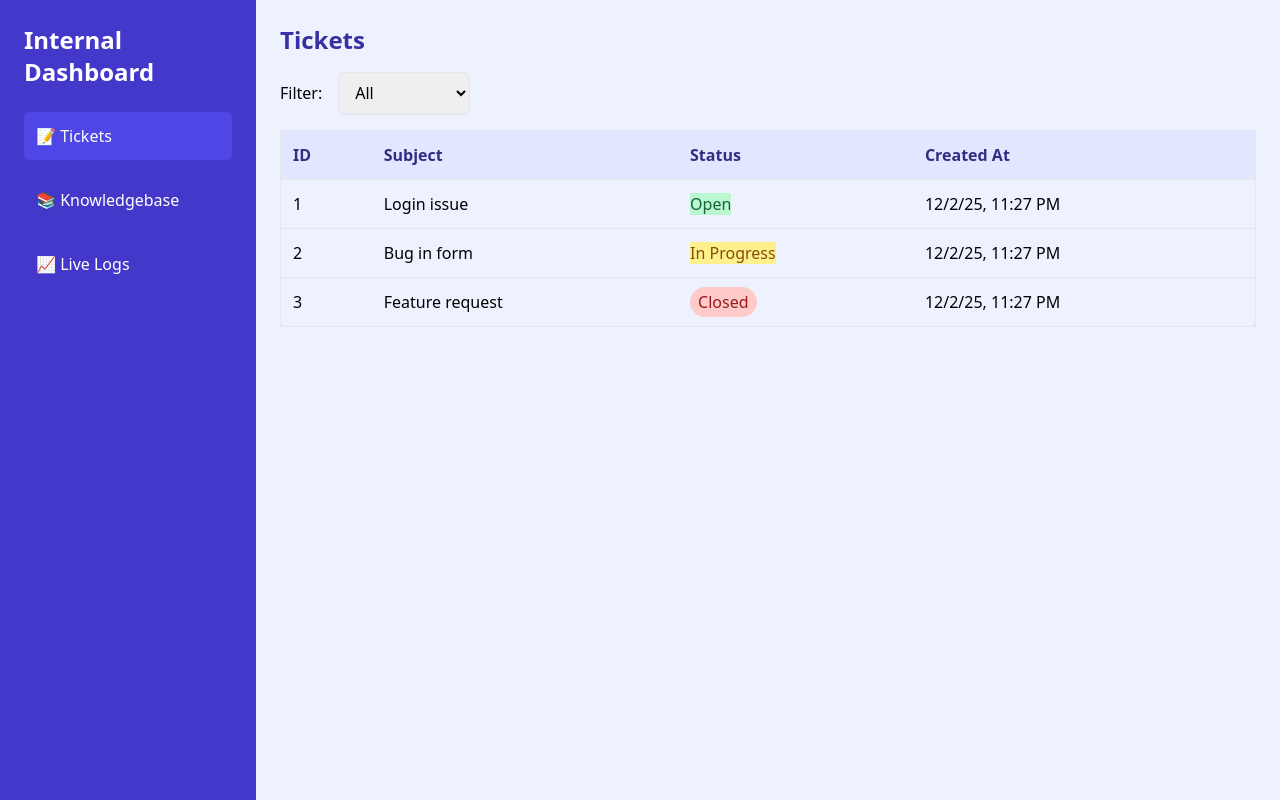
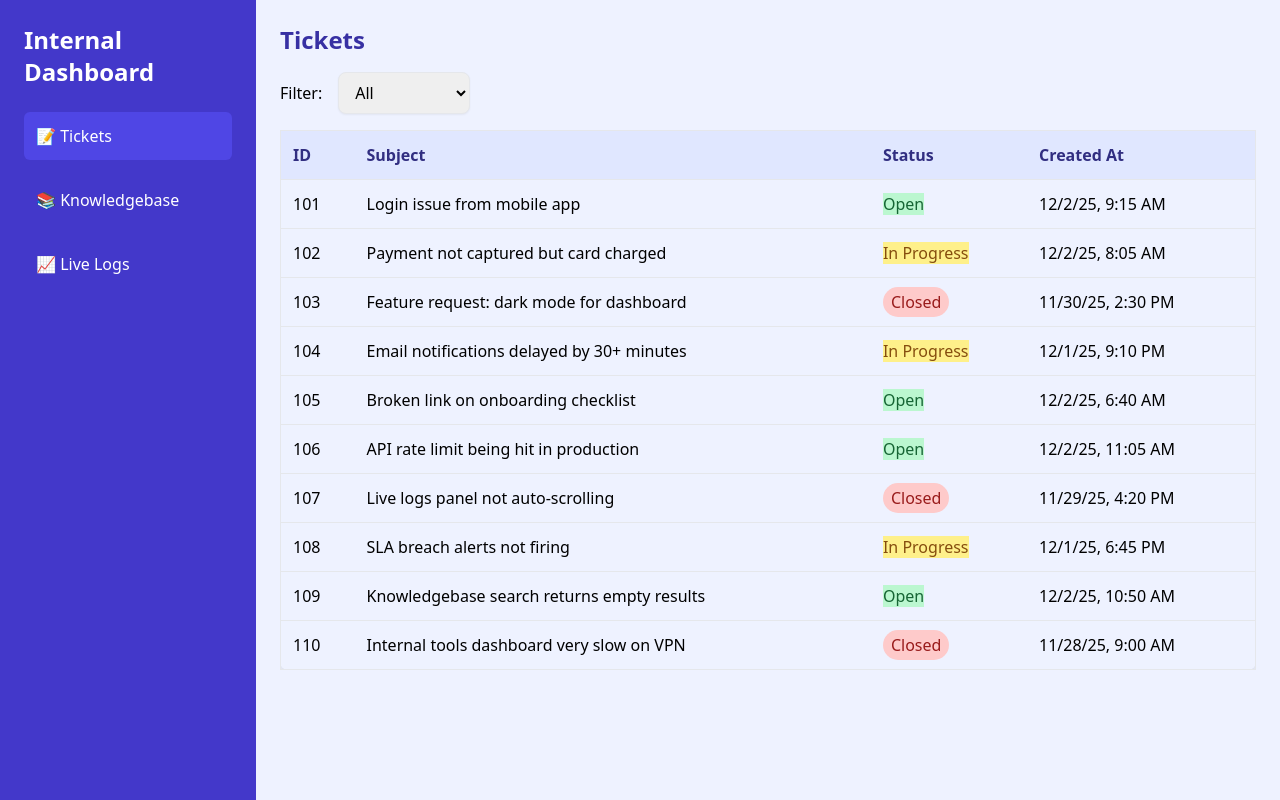
Before and after one commit to Rachit2030/Coding-Assessment, an Angular app in the folder messaging_app/webpage/: page /tickets in a window 1280 px wide. Built offline with nearby package versions, Linux system fonts and the light colour scheme.

Commit message:
Fixed Tickets filtering

```diff
--- a/messaging_app/webpage/src/app/ticket-viewer/ticket-viewer.component.html
+++ b/messaging_app/webpage/src/app/ticket-viewer/ticket-viewer.component.html
@@ -1,42 +1 @@
-<div class="space-y-4">
-  <h3 class="text-2xl font-semibold text-indigo-800">Tickets</h3>
-
-  <div class="flex flex-wrap items-center space-x-4">
-    <label class="font-medium">Filter:</label>
-    <select [(ngModel)]="filter"
-            class="px-3 py-2 border rounded-lg shadow-sm focus:ring focus:ring-indigo-300">
-      <option value="">All</option>
-      <option value="Open">Open</option>
-      <option value="In Progress">In Progress</option>
-      <option value="Closed">Closed</option>
-    </select>
-  </div>
-
-  <div class="overflow-x-auto">
-    <table class="min-w-full border border-gray-200 shadow-lg rounded-lg">
-      <thead class="bg-indigo-100 text-indigo-900">
-        <tr>
-          <th class="p-3 text-left">ID</th>
-          <th class="p-3 text-left">Subject</th>
-          <th class="p-3 text-left">Status</th>
-          <th class="p-3 text-left">Created At</th>
-        </tr>
-      </thead>
-      <tbody>
-        <tr *ngFor="let ticket of tickets | ticketFilter:filter"
-            class="hover:bg-indigo-50 transition-colors cursor-pointer">
-          <td class="p-3 border-t">{{ticket.id}}</td>
-          <td class="p-3 border-t">{{ticket.subject}}</td>
-          <td class="p-3 border-t">
-            <span [ngClass]="{
-              'bg-green-200 text-green-800 px-2 py-1 rounded-full': ticket.status==='Open',
-              'bg-yellow-200 text-yellow-800 px-2 py-1 rounded-full': ticket.status==='In Progress',
-              'bg-red-200 text-red-800 px-2 py-1 rounded-full': ticket.status==='Closed'
-            }">{{ticket.status}}</span>
-          </td>
-          <td class="p-3 border-t">{{ticket.createdAt | date:'short'}}</td>
-        </tr>
-      </tbody>
-    </table>
-  </div>
-</div>
+<div class="space-y-4"> <h3 class="text-2xl font-semibold text-indigo-800">Tickets</h3> <div class="flex flex-wrap items-center space-x-4"> <label class="font-medium">Filter:</label> <select [(ngModel)]="filter" class="px-3 py-2 border rounded-lg shadow-sm focus:ring focus:ring-indigo-300"> <option value="All">All</option> <option value="Open">Open</option> <option value="In Progress">In Progress</option> <option value="Closed">Closed</option> </select> </div> <div class="overflow-x-auto"> <table class="min-w-full border border-gray-200 shadow-lg rounded-lg"> <thead class="bg-indigo-100 text-indigo-900"> <tr> <th class="p-3 text-left">ID</th> <th class="p-3 text-left">Subject</th> <th class="p-3 text-left">Status</th> <th class="p-3 text-left">Created At</th> </tr> </thead> <tbody> <tr *ngFor="let ticket of filteredTickets" class="hover:bg-indigo-50 transition-colors cursor-pointer"> <td class="p-3 border-t">{{ ticket.id }}</td> <td class="p-3 border-t">{{ ticket.subject }}</td> <td class="p-3 border-t"> <span [ngClass]="{ 'bg-green-200 text-green-800 px-2 py-1 rounded-full': ticket.status === 'Open', 'bg-yellow-200 text-yellow-800 px-2 py-1 rounded-full': ticket.status === 'In Progress', 'bg-red-200 text-red-800 px-2 py-1 rounded-full': ticket.status === 'Closed' }"> {{ ticket.status }} </span> </td> <td class="p-3 border-t">{{ ticket.createdAt | date:'short' }}</td> </tr> </tbody> </table> </div> </div>
--- a/messaging_app/webpage/src/app/ticket-viewer/ticket-viewer.component.ts
+++ b/messaging_app/webpage/src/app/ticket-viewer/ticket-viewer.component.ts
@@ -1,14 +1,122 @@
 import { Component } from '@angular/core';
 
+type TicketStatus = 'Open' | 'In Progress' | 'Closed';
+type TicketPriority = 'Low' | 'Medium' | 'High';
+
+interface Ticket {
+id: number;
+subject: string;
+status: TicketStatus;
+priority: TicketPriority;
+requester: string;
+createdAt: Date;
+lastUpdatedAt: Date;
+}
+
 @Component({
-  selector: 'app-ticket-viewer',
-  templateUrl: './ticket-viewer.component.html'
+selector: 'app-ticket-viewer',
+templateUrl: './ticket-viewer.component.html'
 })
 export class TicketViewerComponent {
-  filter: string = ''; // default all
-  tickets = [
-    { id: 1, subject: 'Login issue', status: 'Open', createdAt: new Date() },
-    { id: 2, subject: 'Bug in form', status: 'In Progress', createdAt: new Date() },
-    { id: 3, subject: 'Feature request', status: 'Closed', createdAt: new Date() },
-  ];
+filter: TicketStatus | 'All' = 'All';
+
+tickets: Ticket[] = [
+{
+id: 101,
+subject: 'Login issue from mobile app',
+status: 'Open',
+priority: 'High',
+requester: 'alex.ross',
+createdAt: new Date('2025-12-02T09:15:00'),
+lastUpdatedAt: new Date('2025-12-02T09:45:00')
+},
+{
+id: 102,
+subject: 'Payment not captured but card charged',
+status: 'In Progress',
+priority: 'High',
+requester: 'sara.williams',
+createdAt: new Date('2025-12-02T08:05:00'),
+lastUpdatedAt: new Date('2025-12-02T10:20:00')
+},
+{
+id: 103,
+subject: 'Feature request: dark mode for dashboard',
+status: 'Closed',
+priority: 'Low',
+requester: 'dev-team',
+createdAt: new Date('2025-11-30T14:30:00'),
+lastUpdatedAt: new Date('2025-12-01T11:10:00')
+},
+{
+id: 104,
+subject: 'Email notifications delayed by 30+ minutes',
+status: 'In Progress',
+priority: 'Medium',
+requester: 'ops.oncall',
+createdAt: new Date('2025-12-01T21:10:00'),
+lastUpdatedAt: new Date('2025-12-02T07:55:00')
+},
+{
+id: 105,
+subject: 'Broken link on onboarding checklist',
+status: 'Open',
+priority: 'Low',
+requester: 'hr.team',
+createdAt: new Date('2025-12-02T06:40:00'),
+lastUpdatedAt: new Date('2025-12-02T06:40:00')
+},
+{
+id: 106,
+subject: 'API rate limit being hit in production',
+status: 'Open',
+priority: 'High',
+requester: 'backend-api',
+createdAt: new Date('2025-12-02T11:05:00'),
+lastUpdatedAt: new Date('2025-12-02T11:05:00')
+},
+{
+id: 107,
+subject: 'Live logs panel not auto-scrolling',
+status: 'Closed',
+priority: 'Medium',
+requester: 'qa.bot',
+createdAt: new Date('2025-11-29T16:20:00'),
+lastUpdatedAt: new Date('2025-11-30T09:00:00')
+},
+{
+id: 108,
+subject: 'SLA breach alerts not firing',
+status: 'In Progress',
+priority: 'High',
+requester: 'support-lead',
+createdAt: new Date('2025-12-01T18:45:00'),
+lastUpdatedAt: new Date('2025-12-02T08:30:00')
+},
+{
+id: 109,
+subject: 'Knowledgebase search returns empty results',
+status: 'Open',
+priority: 'Medium',
+requester: 'helpcenter',
+createdAt: new Date('2025-12-02T10:50:00'),
+lastUpdatedAt: new Date('2025-12-02T10:50:00')
+},
+{
+id: 110,
+subject: 'Internal tools dashboard very slow on VPN',
+status: 'Closed',
+priority: 'Medium',
+requester: 'infra.team',
+createdAt: new Date('2025-11-28T09:00:00'),
+lastUpdatedAt: new Date('2025-11-29T12:25:00')
 }
+];
+
+get filteredTickets(): Ticket[] {
+if (this.filter === 'All') {
+return this.tickets;
+}
+return this.tickets.filter(t => t.status === this.filter);
+}
+}
```
